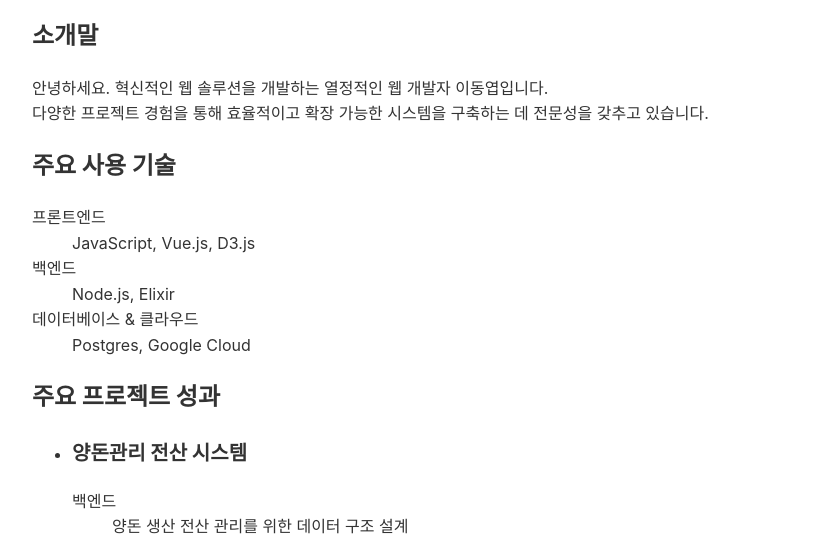
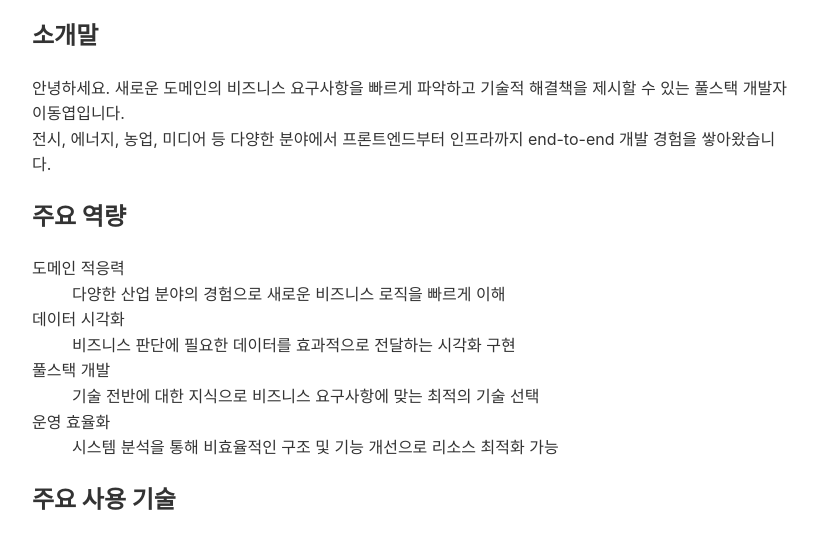
Before and after one commit to EastBlaze/EastBlaze.github.io, a plain HTML site: page index.html in a window 1280 px wide. Shown: the part 216-752 px from the top of the page, without its empty margins (228-1046 px from the left). Drawn offline with Linux system fonts and the light colour scheme; a web font is replaced by a local one.

Commit message:
update resume

```diff
--- a/index.html
+++ b/index.html
@@ -26,12 +26,29 @@
       <section>
         <h2>소개말</h2>
         <p>
-          안녕하세요. 혁신적인 웹 솔루션을 개발하는 열정적인 웹 개발자
-          이동엽입니다.
+          안녕하세요. 새로운 도메인의 비즈니스 요구사항을 빠르게 파악하고
+          기술적 해결책을 제시할 수 있는 풀스택 개발자 이동엽입니다.
           <br />
-          다양한 프로젝트 경험을 통해 효율적이고 확장 가능한 시스템을 구축하는
-          데 전문성을 갖추고 있습니다.
+          전시, 에너지, 농업, 미디어 등 다양한 분야에서
+          프론트엔드부터 인프라까지 end-to-end 개발 경험을 쌓아왔습니다.
         </p>
+      </section>
+
+      <section>
+        <h2>주요 역량</h2>
+        <dl>
+          <dt>도메인 적응력</dt>
+          <dd>다양한 산업 분야의 경험으로 새로운 비즈니스 로직을 빠르게 이해</dd>
+
+          <dt>데이터 시각화</dt>
+          <dd>비즈니스 판단에 필요한 데이터를 효과적으로 전달하는 시각화 구현</dd>
+
+          <dt>풀스택 개발</dt>
+          <dd>기술 전반에 대한 지식으로 비즈니스 요구사항에 맞는 최적의 기술 선택</dd>
+
+          <dt>운영 효율화</dt>
+          <dd>시스템 분석을 통해 비효율적인 구조 및 기능 개선으로 리소스 최적화 가능</dd>
+        </dl>
       </section>
 
       <section>
```
